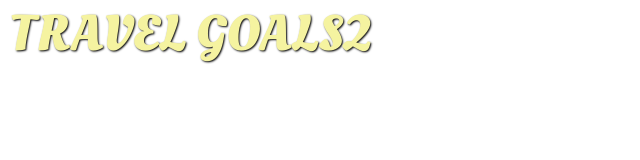
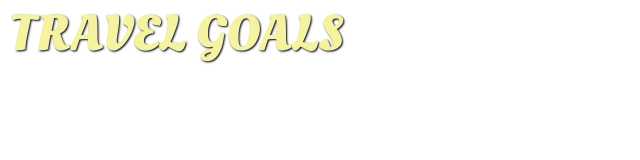
Before and after one commit to grissley/travel-goals, a plain HTML site: page index.html in a window 1280 px wide. Shown: the full height of the page, 0-640 px from the left. Drawn offline with Linux system fonts and the light colour scheme.

Commit message:
initial github commit

```diff
--- a/index.html
+++ b/index.html
@@ -13,7 +13,7 @@
   <body>
     <header>
         <div id="page-logo">
-        <a href="index">Travel Goals2</a>
+        <a href="index">Travel Goals</a>
         </div>
         <nav></nav>
     </header>
```
